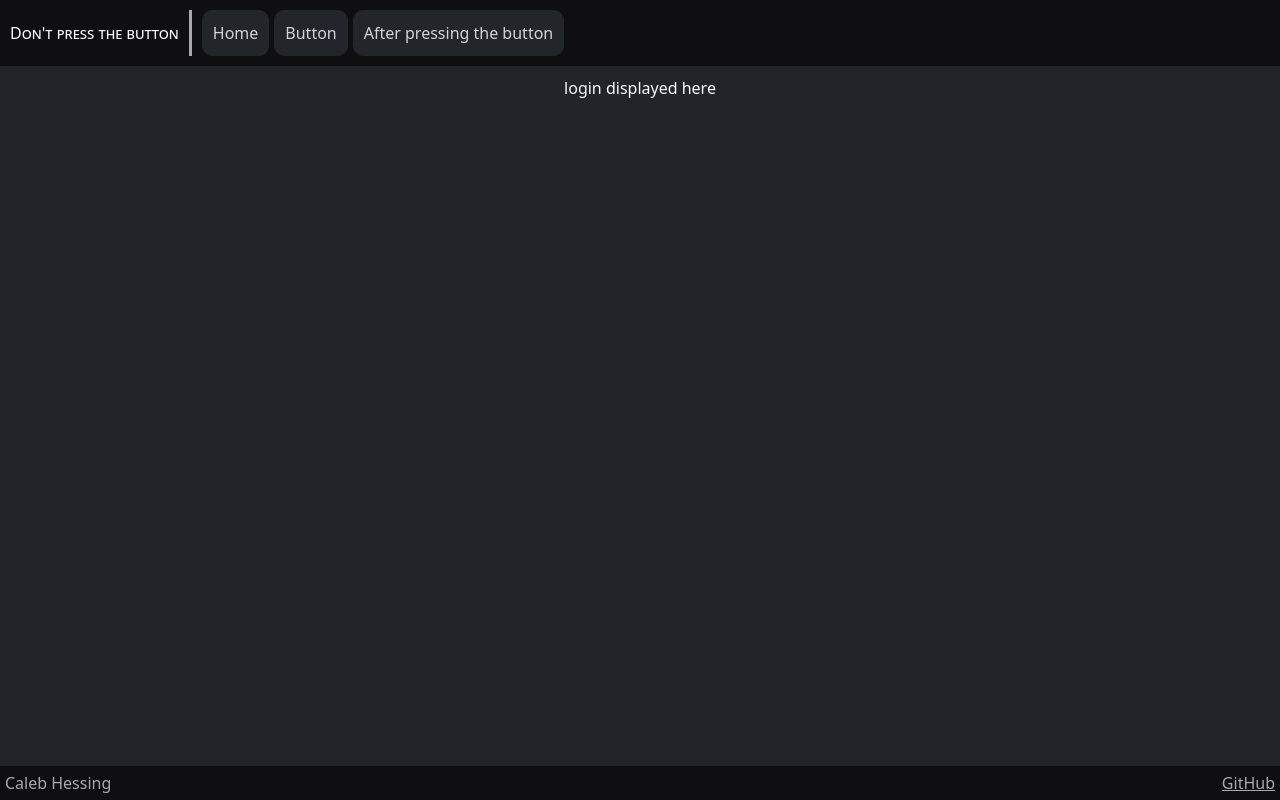
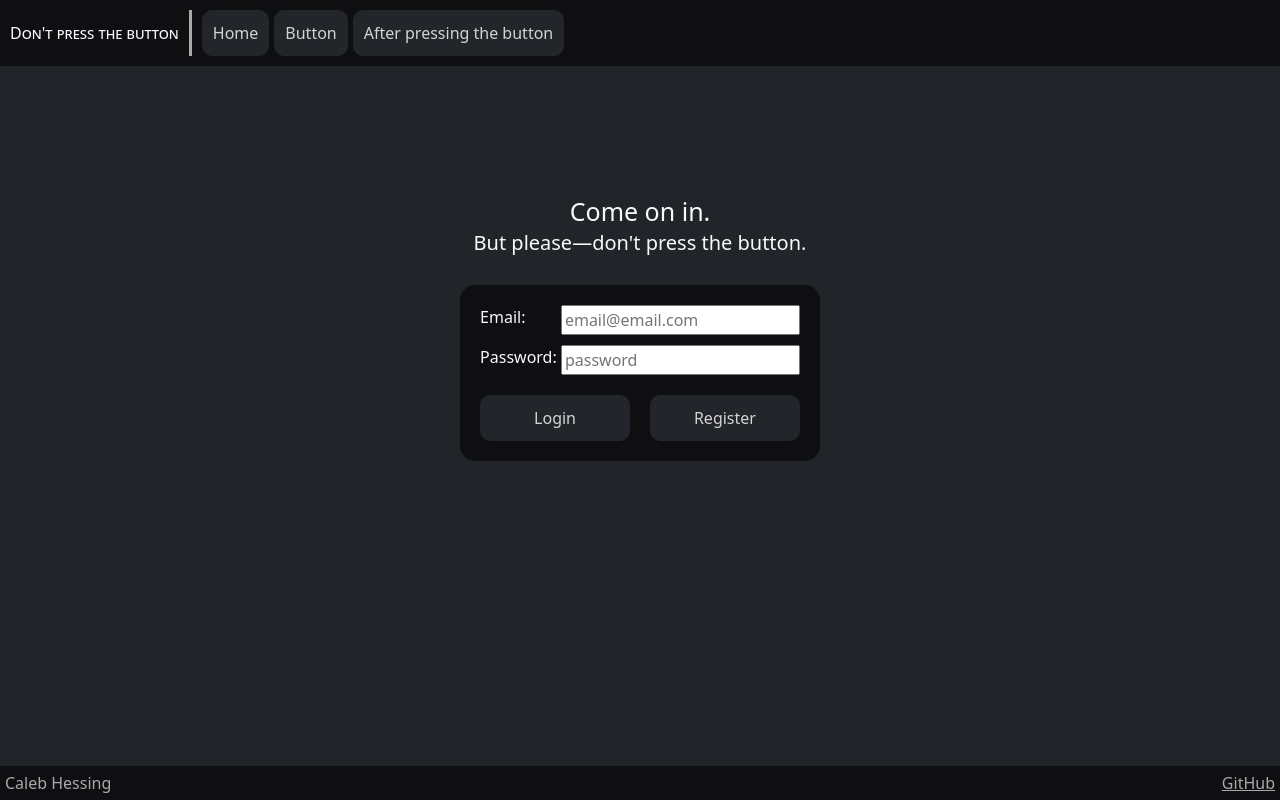
Before and after one commit to chess6032/cs260-project, a React (Vite) app: page / in a window 1280 px wide. Built offline with nearby package versions, Linux system fonts and the light colour scheme.

Commit message:
ported login.html to login.jsx

```diff
--- a/src/login/login.jsx
+++ b/src/login/login.jsx
@@ -1,9 +1,27 @@
 import React from 'react';
+import 'bootstrap/dist/css/bootstrap.min.css'; // I don't think this page uses bootstrap but just in case...
+import './login.css';
 
 export function Login() {
   return (
     <main>
-      <div>login displayed here</div>
+      <h1>Come on in.</h1>
+      <h2>But please&mdash;don't press the button.</h2>
+      <form id="login-form">
+
+        <div id="login-input">
+          <span>Email:</span>
+          <input type="text" placeholder="email@email.com"/>
+
+          <span>Password:&nbsp;</span>
+          <input type="password" placeholder="password"/>
+        </div>
+
+        <div id="login-buttons">
+          <button className="ckh-btn">Login</button>
+          <button className="ckh-btn">Register</button>
+        </div>
+      </form>
     </main>
   );
 }
```
